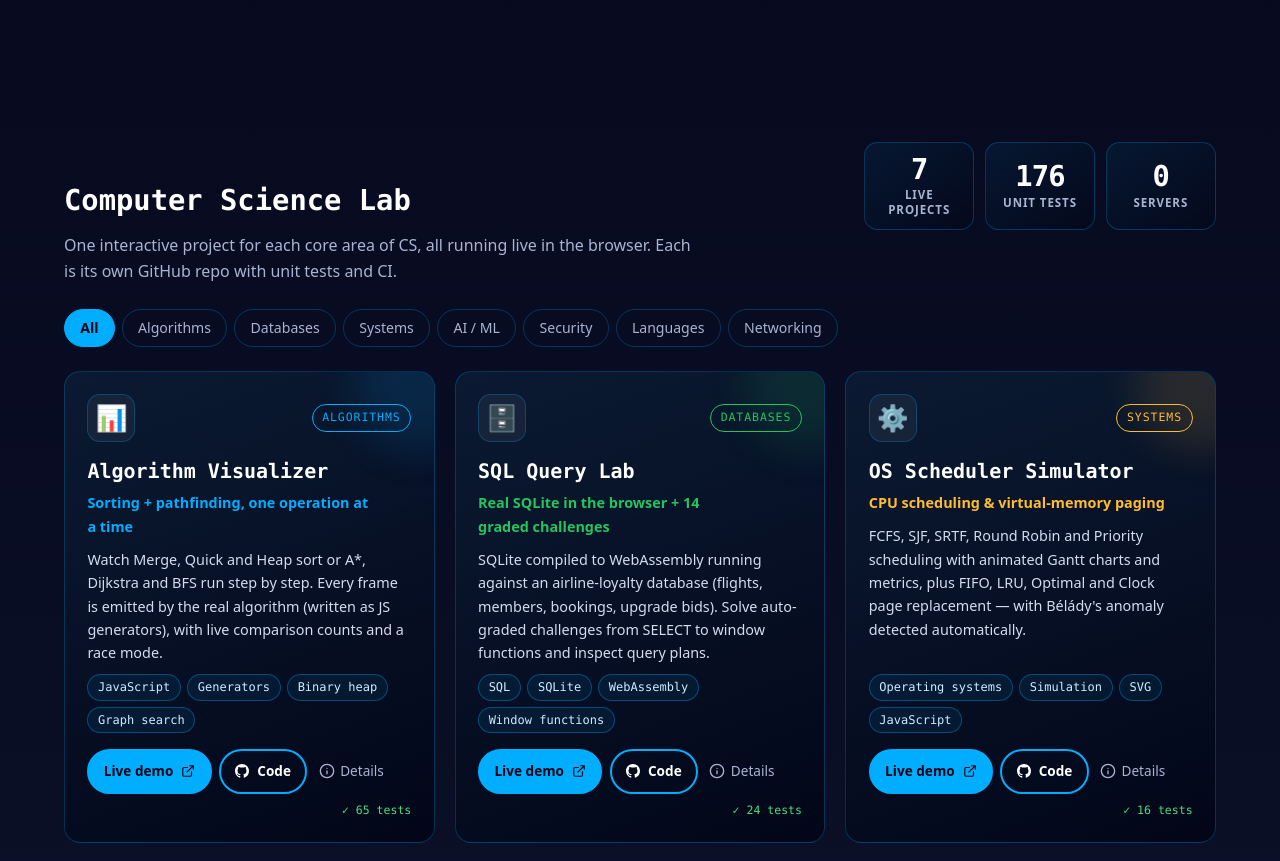
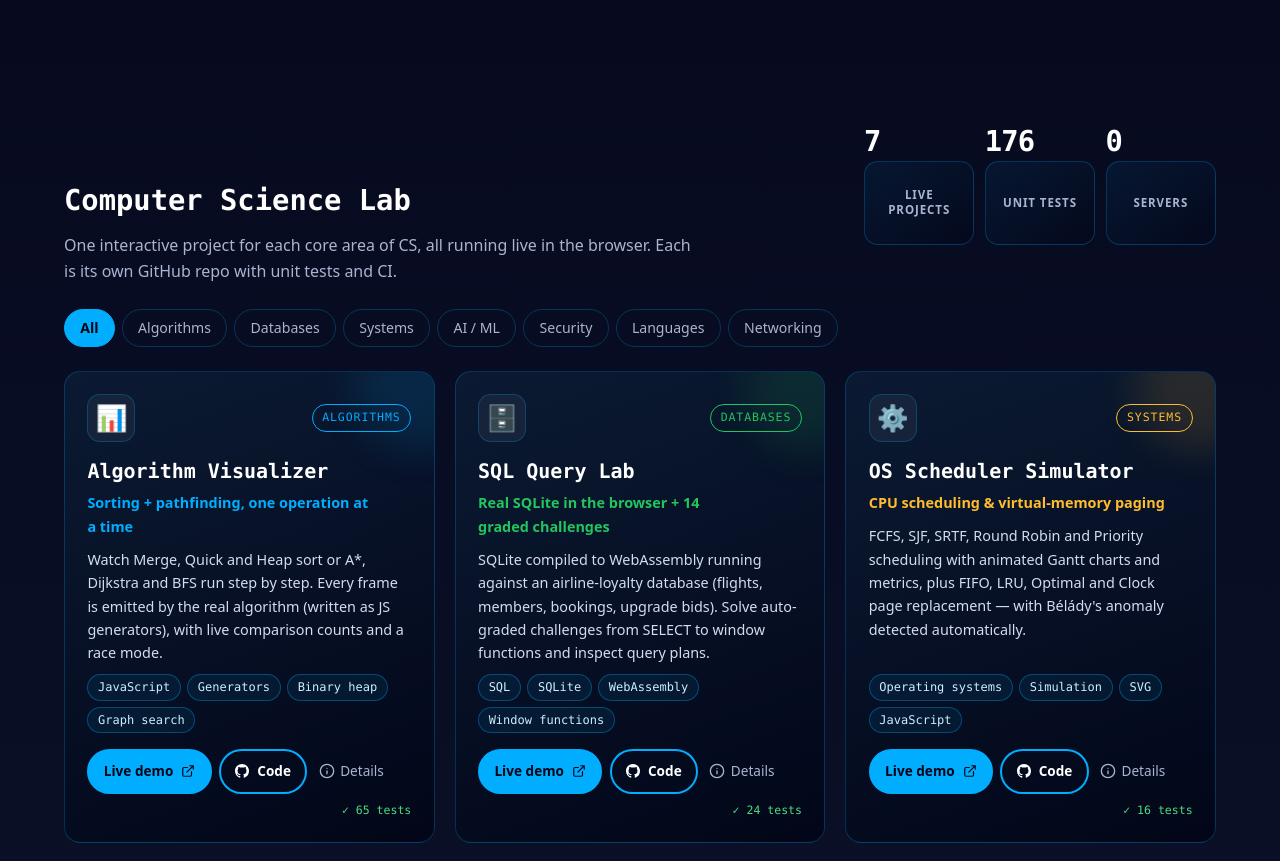
Before and after one commit to Masons-coding/my-resume-website, a React (Create React App) app: page / in a window 1280 px wide. Shown: the part 5102-5963 px from the top of the page. Built offline with nearby package versions, Linux system fonts and the light colour scheme; a web font is replaced by a local one.

Commit message:
Refine CS Lab metrics markup

```diff
--- a/src/components/MyProjects/CsLab.js
+++ b/src/components/MyProjects/CsLab.js
@@ -26,16 +26,19 @@ const CsLab = ({ onDetails }) => {
             unit tests and CI.
           </p>
         </div>
-        <div className="cslab__stats">
-          <span>
-            <b>{csProjects.length}</b> live projects
-          </span>
-          <span>
-            <b>{totalTests}</b> unit tests
-          </span>
-          <span>
-            <b>0</b> servers
-          </span>
+        <div className="cslab__stats" aria-label="Computer Science Lab metrics">
+          <div className="cslab__stat">
+            <b>{csProjects.length}</b>
+            <span>live projects</span>
+          </div>
+          <div className="cslab__stat">
+            <b>{totalTests}</b>
+            <span>unit tests</span>
+          </div>
+          <div className="cslab__stat">
+            <b>0</b>
+            <span>servers</span>
+          </div>
         </div>
       </div>
 
```
